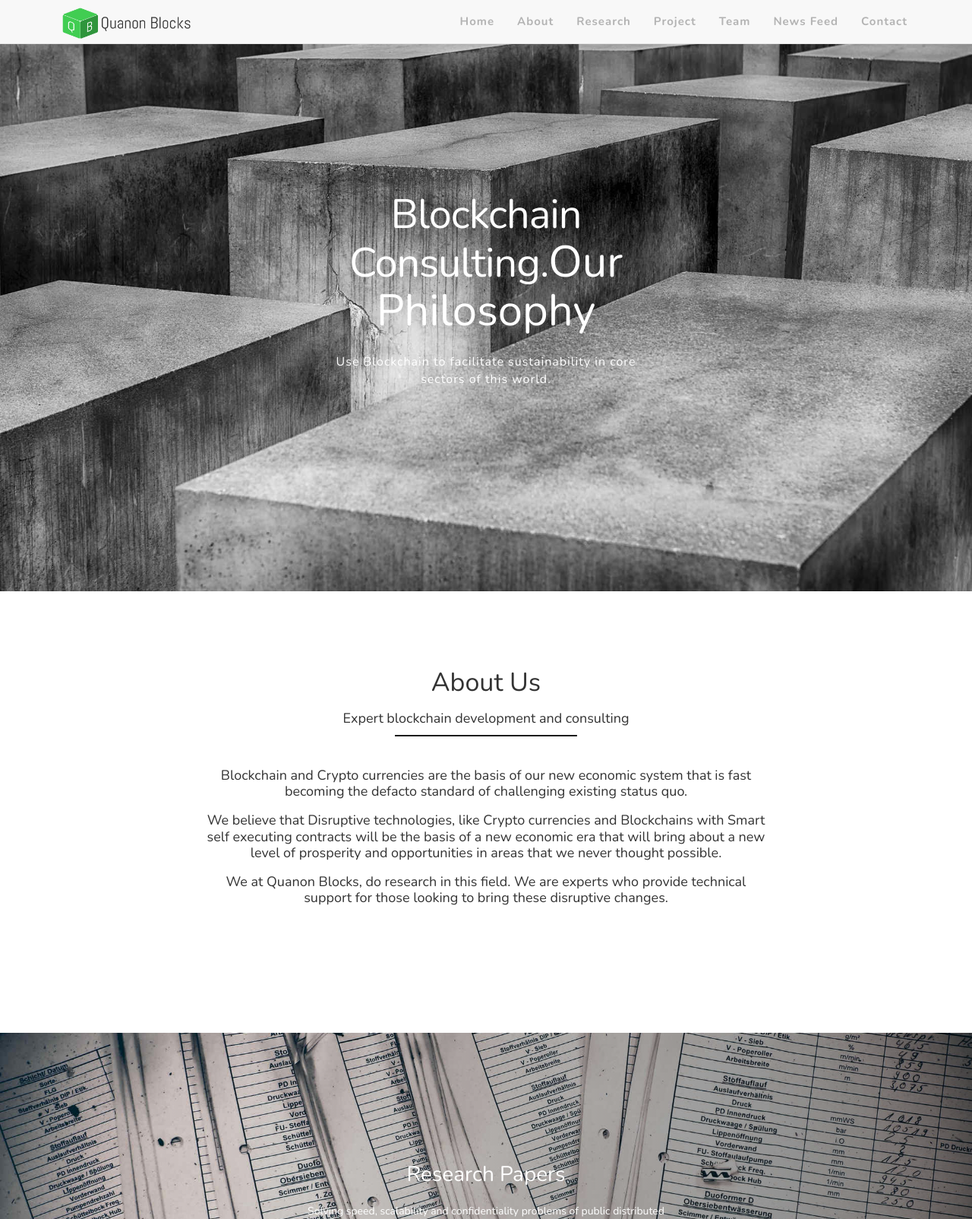
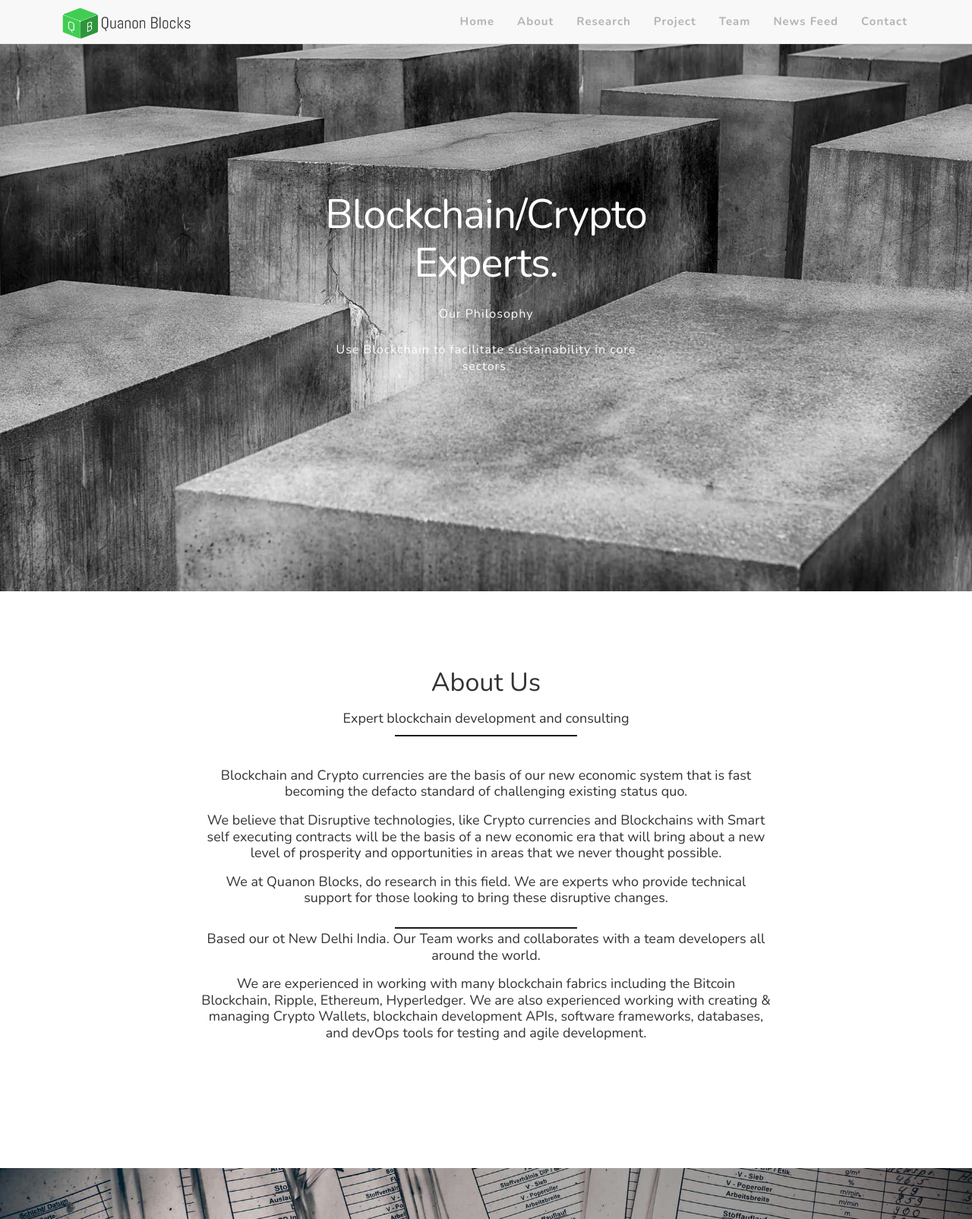
Before and after one commit to quanonblocks/quanonblocks.github.io, a plain HTML site: page index.html in a window 1280 px wide. Shown: the part 22-1626 px from the top of the page at 76% size. Drawn offline with nearby package versions, Linux system fonts and the light colour scheme; a script that the page names is missing; files whose address does not match are found by name; a web font is replaced by a local one.

Commit message:
Update index.html

```diff
--- a/index.html
+++ b/index.html
@@ -53,8 +53,8 @@
             <div class="row">
               <div class="col-sm-7 col-md-12">
                 <div class="intro">
-                  <h1 class="wow fadeInDown" data-wow-delay="0.1s"><span>Blockchain Consulting.</span>Our Philosophy</h1>
-                  <p class="wow fadeInDown" data-wow-delay="0.2s">Use Blockchain to facilitate sustainability in core sectors of this world.</p>
+                  <h1 class="wow fadeInDown" data-wow-delay="0.1s"><span>Blockchain/Crypto Experts.</span><p>Our Philosophy</p></h1>
+                  <p class="wow fadeInDown" data-wow-delay="0.2s">Use Blockchain to facilitate sustainability in core sectors.</p>
                 </div>
               </div>
             </div>
@@ -73,7 +73,10 @@
                  <p class="wow fadeInDown" data-wow-delay="0.2s" style="padding-top: 5%;">Blockchain and Crypto currencies are the basis of our new economic system that is fast becoming the defacto standard of challenging existing status quo.</p><br>
                  <p class="wow fadeInDown" data-wow-delay="0.2s">We believe that Disruptive technologies, like Crypto currencies and Blockchains with Smart self executing contracts will be the basis of a new economic era that will bring about a new level of prosperity and opportunities in areas that we never thought possible.</p></br>
                  <p class="wow fadeInDown" data-wow-delay="0.2s">We at Quanon Blocks, do research in this field. We are experts who provide technical support for those looking to bring these disruptive changes.</p></br>
-                </div>
+                 <img src="assets/images/bar.svg">
+                 <p class="wow fadeInDown" data-wow-delay="0.2s">Based our ot New Delhi India. Our Team works and collaborates with a team developers all around the world.</p></br>
+                 <p class="wow fadeInDown" data-wow-delay="0.2s">We are experienced in working with many blockchain fabrics including the Bitcoin Blockchain, Ripple, Ethereum, Hyperledger. We are also experienced working with creating & managing Crypto Wallets, blockchain development APIs, software frameworks, databases, and devOps tools for testing and agile development.</p></br>
+              </div>
               </div>
             </div>
           </div>
```
